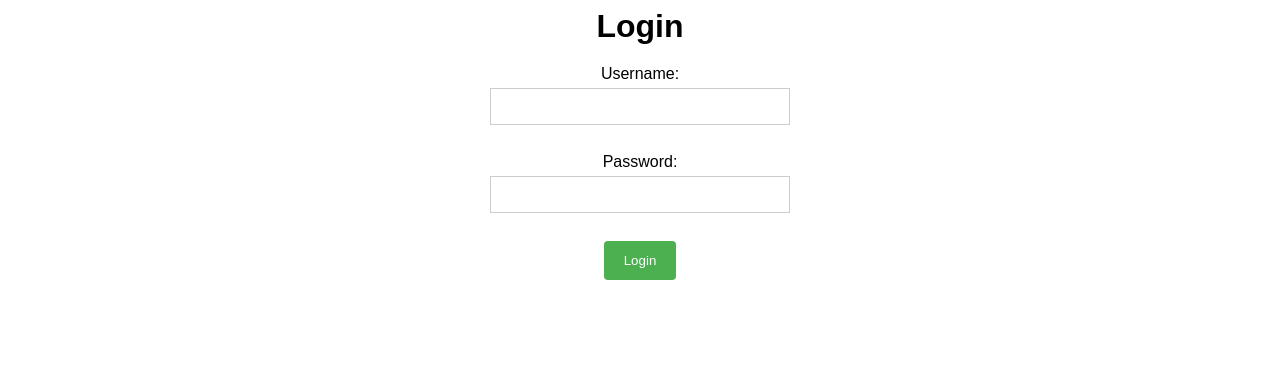
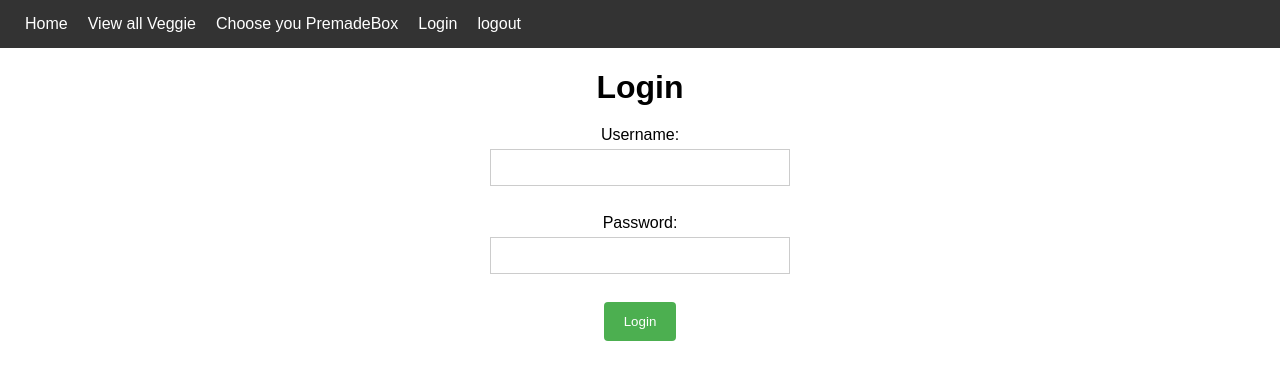
Before and after one commit to lcu-haoboli/642-final, a Flask app: page /login/ in a window 1280 px wide. Shown: the top 380 px of the page. Run offline with Flask 3, Linux system fonts and the light colour scheme.

Commit message:
add header to login page

```diff
--- a/templates/login.html
+++ b/templates/login.html
@@ -2,7 +2,10 @@
   rel="stylesheet"
   href="{{ url_for('static', filename='styles/login.css') }}"
 />
-
+<link
+  rel="stylesheet"
+  href="{{ url_for('static', filename='styles/index.css') }}"
+/>
 
 <!DOCTYPE html>
 <html>
@@ -10,6 +13,17 @@
     <title>Login</title>
 </head>
 <body>
+    <div class="nav-bar">
+        <ul>
+          <li>
+            <a href="{{ url_for('home') }}"> Home </a>
+          </li>
+          <li><a href="{{ url_for('veggie.veggie') }}">View all Veggie</a> </li>
+          <li><a href="{{ url_for('premadebox.premadebox') }}">Choose you PremadeBox</a> </li>
+          <li><a href="{{ url_for('login.login') }}">Login</a> </li>
+          <li><a href="{{ url_for('logout.logout') }}">logout</a></li>
+        </ul>
+      </div>
     <h1>Login</h1>
     {% if error %}
         <p>Invalid username or password</p>
```
